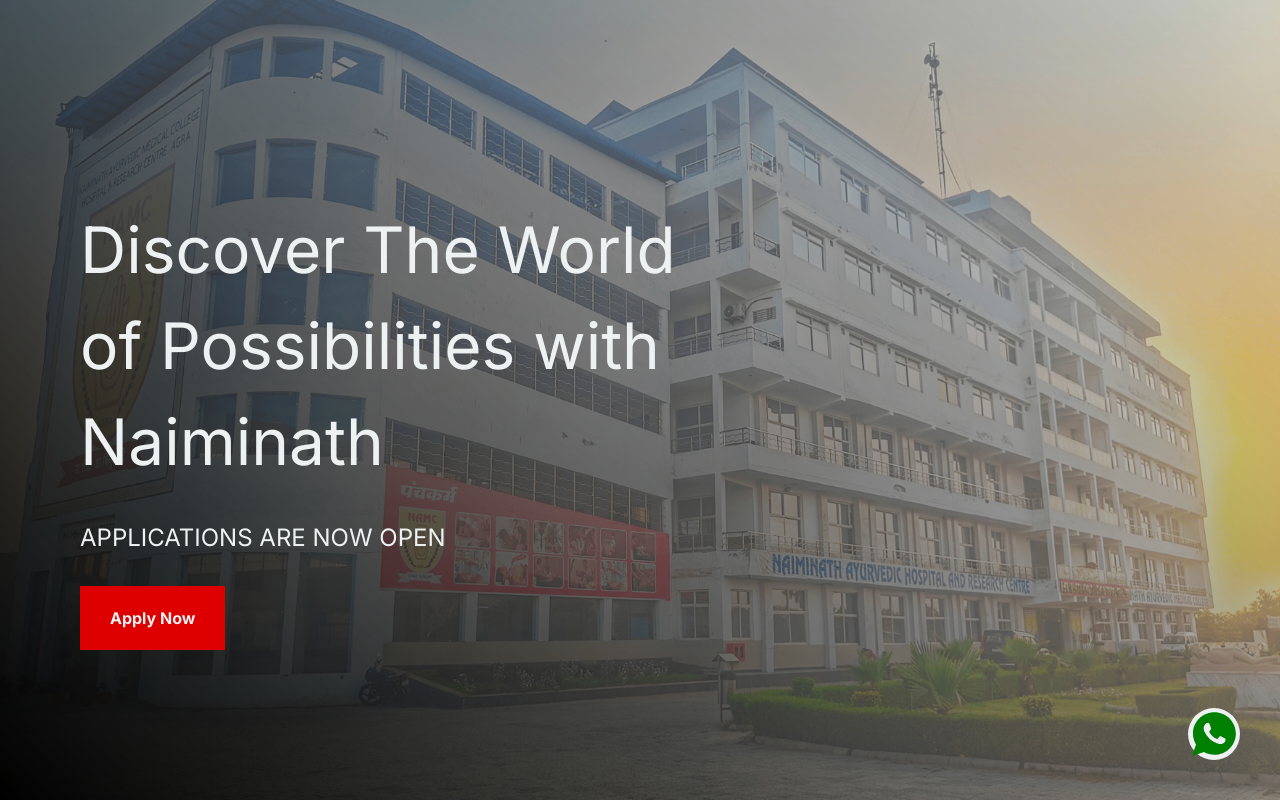
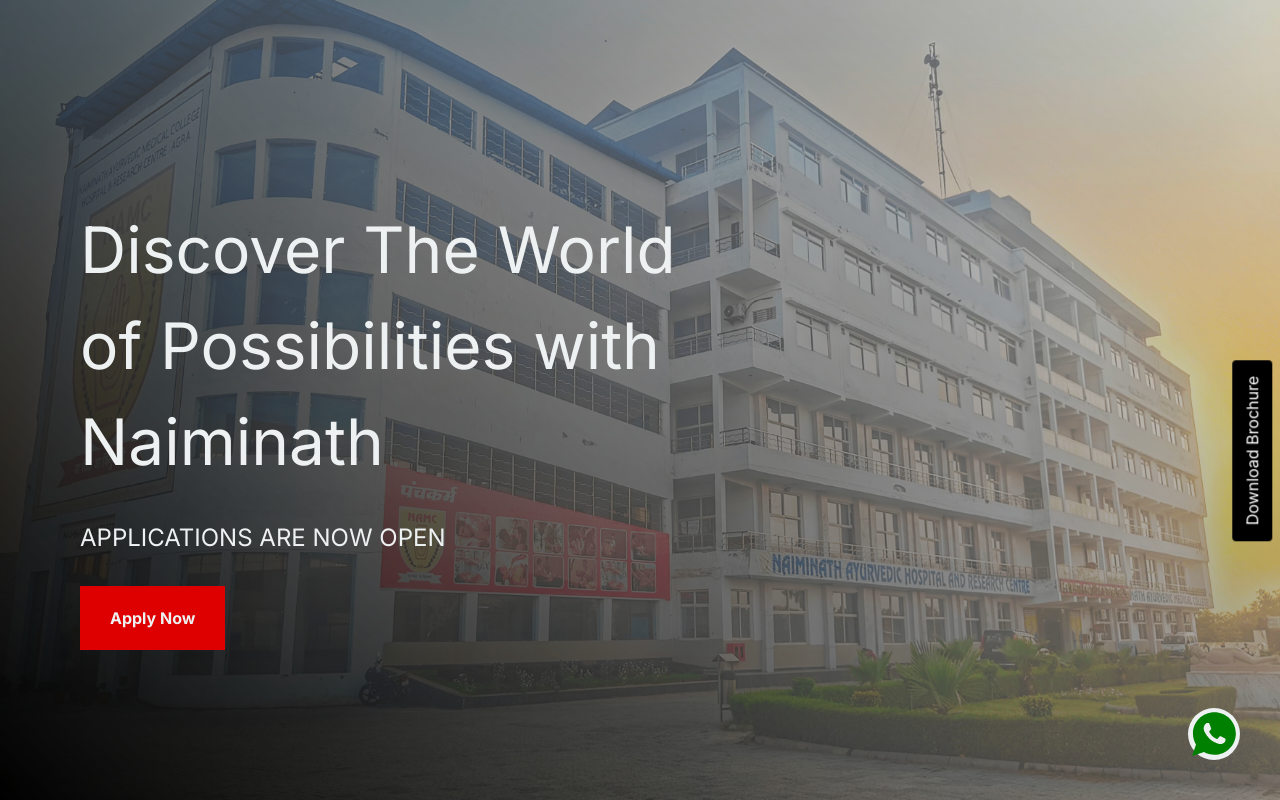
Before and after one commit to siddharthsingh19/naiminath-new, a React (Vite) app: page / in a window 1280 px wide. Shown: the top 800 px of the page. Built offline with nearby package versions, Linux system fonts and the light colour scheme.

Commit message:
Download Brochure Created

```diff
--- /dev/null
+++ b/src/homecomps/Brochure.jsx
@@ -0,0 +1,26 @@
+import React, { useState } from 'react'
+import ShowModal from "./modal/ShowModal";
+const Brochure = () => {
+    const [showModal, setshowModal] = useState(false)
+    const closeModal = () => setshowModal(false)
+
+    if (showModal) {
+        document.body.style.overflow = "hidden";
+    } else {
+        document.body.style.overflow = "auto";
+    }
+    return (
+        <div className=''>
+            <button
+                className="fixed bottom-[55vh] z-[999] right-2 bg-black text-white px-4 py-2 rounded origin-bottom-right -rotate-90"
+                onClick={() => setshowModal(!showModal)}
+            >
+                Download Brochure
+            </button>
+            {showModal && <ShowModal closeModal={closeModal} />}
+
+        </div>
+    )
+}
+
+export default Brochure
--- a/src/homecomps/Home.jsx
+++ b/src/homecomps/Home.jsx
@@ -14,6 +14,7 @@
 import SocialPost from "./SocialPost";
 import Glimpse from "./Glimpse";
 import Treatment from "../Treatment";
+import Brochure from "./Brochure";
 const Home = () => {
   // useEffect(() => {
   //   // Function to handle scroll event
@@ -64,6 +65,7 @@
       {/* <GalleryHome /> */}
       {/* <ContactHome /> */}
       <Whatsapp />
+      <Brochure />
     </div>
   );
 };
```
